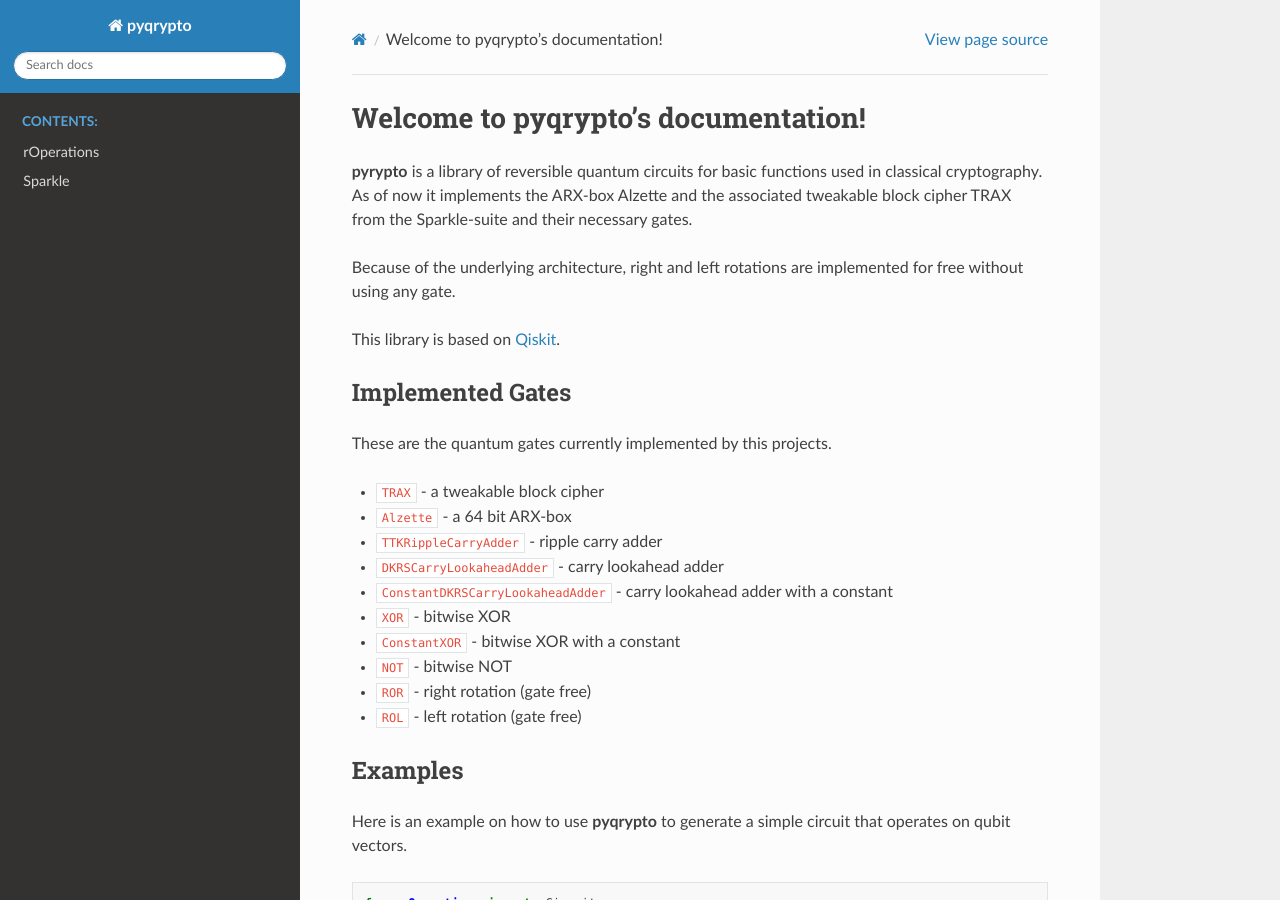
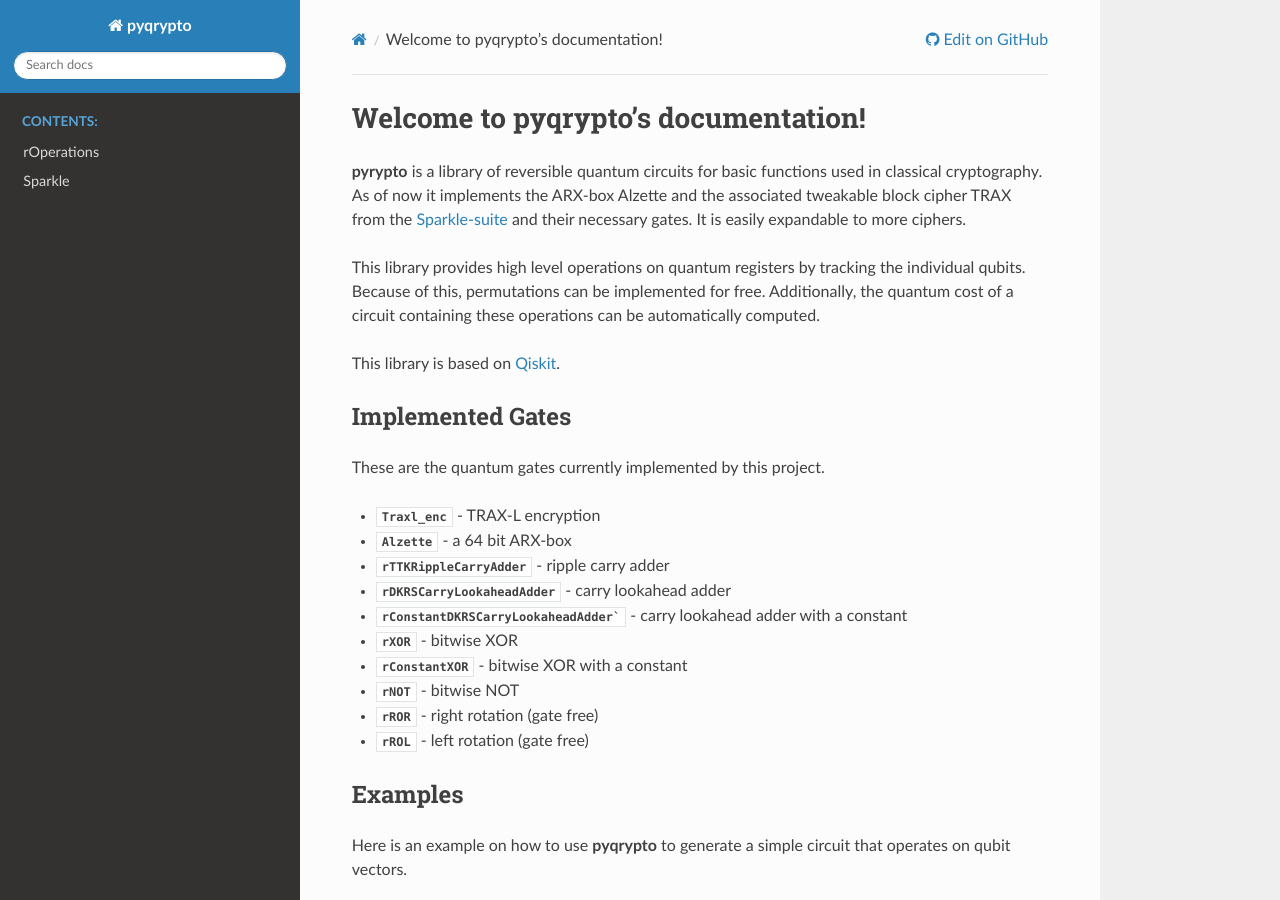
Before and after one commit to g33kex/pyqrypto, a Sphinx documentation site: the page built from docs/source/index.rst, in a window 1280 px wide and 900 px high. Built offline with Sphinx 7.4.7 and the Read the Docs theme 2.0.0, drawn with Linux system fonts in a browser that asks for light colours; some of the changed text lies outside the part shown.

Commit message:
added github link

```diff
--- a/docs/source/conf.py
+++ b/docs/source/conf.py
@@ -18,7 +18,7 @@ sys.path.insert(0, os.path.abspath('../../src'))
 # -- General configuration ---------------------------------------------------
 # https://www.sphinx-doc.org/en/master/usage/configuration.html#general-configuration
 
-extensions = ['sphinx.ext.autodoc', 'sphinx.ext.autosummary']
+extensions = ['sphinx.ext.autodoc', 'sphinx.ext.autosummary', 'sphinx.ext.viewcode']
 
 templates_path = ['_templates']
 exclude_patterns = []
@@ -32,3 +32,10 @@ import sphinx_rtd_theme
 html_theme = 'sphinx_rtd_theme'
 html_theme_path = [sphinx_rtd_theme.get_html_theme_path()]
 html_static_path = ['_static']
+html_show_sourcelink = False
+html_context = {
+    'display_github': True,
+    'github_user': 'g33kex',
+    'github_repo': 'pyqrypto',
+    'github_version': 'main/docs/source/',
+}
--- a/docs/source/index.rst
+++ b/docs/source/index.rst
@@ -1,27 +1,27 @@
 Welcome to pyqrypto's documentation!
 ====================================
 
-**pyrypto** is a library of reversible quantum circuits for basic functions used in classical cryptography. As of now it implements the ARX-box Alzette and the associated tweakable block cipher TRAX from the Sparkle-suite and their necessary gates.
+**pyrypto** is a library of reversible quantum circuits for basic functions used in classical cryptography. As of now it implements the ARX-box Alzette and the associated tweakable block cipher TRAX from the `Sparkle-suite <https://sparkle-lwc.github.io/>`_ and their necessary gates. It is easily expandable to more ciphers.
 
-Because of the underlying architecture, right and left rotations are implemented for free without using any gate.
+This library provides high level operations on quantum registers by tracking the individual qubits. Because of this, permutations can be implemented for free. Additionally, the quantum cost of a circuit containing these operations can be automatically computed.
 
 This library is based on `Qiskit <https://qiskit.org/>`_.
 
 Implemented Gates
 -----------------
 
-These are the quantum gates currently implemented by this projects.
+These are the quantum gates currently implemented by this project.
 
-- ``TRAX`` - a tweakable block cipher
-- ``Alzette`` - a 64 bit ARX-box
-- ``TTKRippleCarryAdder`` - ripple carry adder
-- ``DKRSCarryLookaheadAdder`` - carry lookahead adder
-- ``ConstantDKRSCarryLookaheadAdder`` - carry lookahead adder with a constant
-- ``XOR`` - bitwise XOR
-- ``ConstantXOR`` - bitwise XOR with a constant
-- ``NOT`` - bitwise NOT
-- ``ROR`` - right rotation (gate free)
-- ``ROL`` - left rotation (gate free)
+- :py:class:`~pyqrypto.sparkle.Traxl_enc` - TRAX-L encryption
+- :py:class:`~pyqrypto.sparkle.Alzette` - a 64 bit ARX-box
+- :py:class:`~pyqrypto.rOperations.rTTKRippleCarryAdder` - ripple carry adder
+- :py:class:`~pyqrypto.rOperations.rDKRSCarryLookaheadAdder` - carry lookahead adder
+- :py:class:`~pyqrypto.rOperations.rConstantDKRSCarryLookaheadAdder`` - carry lookahead adder with a constant
+- :py:class:`~pyqrypto.rOperations.rXOR` - bitwise XOR
+- :py:class:`~pyqrypto.rOperations.rConstantXOR` - bitwise XOR with a constant
+- :py:class:`~pyqrypto.rOperations.rNOT` - bitwise NOT
+- :py:class:`~pyqrypto.rOperations.rROR` - right rotation (gate free)
+- :py:class:`~pyqrypto.rOperations.rROL` - left rotation (gate free)
 
 Examples
 --------
@@ -69,7 +69,7 @@ Here is an example on how to use **pyqrypto** to generate a simple circuit that
     #                      │
     #Y_3: ─────────────────■──
 
-For an example on how to implement a more complex circuit, please read the source code of :py:class:`pyqrypto.sparkle.Alzette`.
+For an example on how to implement a more complex circuit, please read the source code of :py:class:`~pyqrypto.sparkle.Alzette`.
 
 This library also provides handy tools to add preparation steps and measurements to a circuit operating on registers. The registers can be initialized to an integer initial value, and measurement gates can be automatically added and the values of the output of the classical registers converted to integers. This allows testing the circuit on real data to make sure the implementation is correct.
 
```
Also changed, not shown: README.md (+1 -1 lines), 1 other file.
